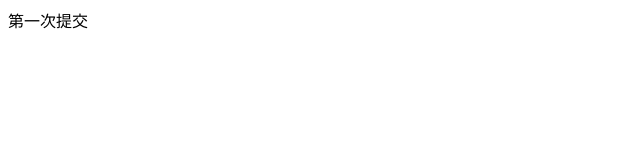
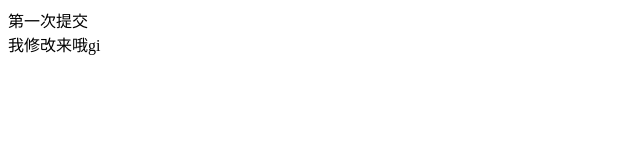
Before and after one commit to caienc/wode, a plain HTML site: page index.html in a window 1280 px wide. Shown: the whole page, without its empty margins (0-640 px from the left). Drawn offline with Linux system fonts and the light colour scheme.

Commit message:
我提交了内容

```diff
--- a/index.html
+++ b/index.html
@@ -10,6 +10,7 @@
 
   <body>
     <div>第一次提交</div>
+    <div>我修改来哦gi</div>
   </body>
 
 </html>
```
